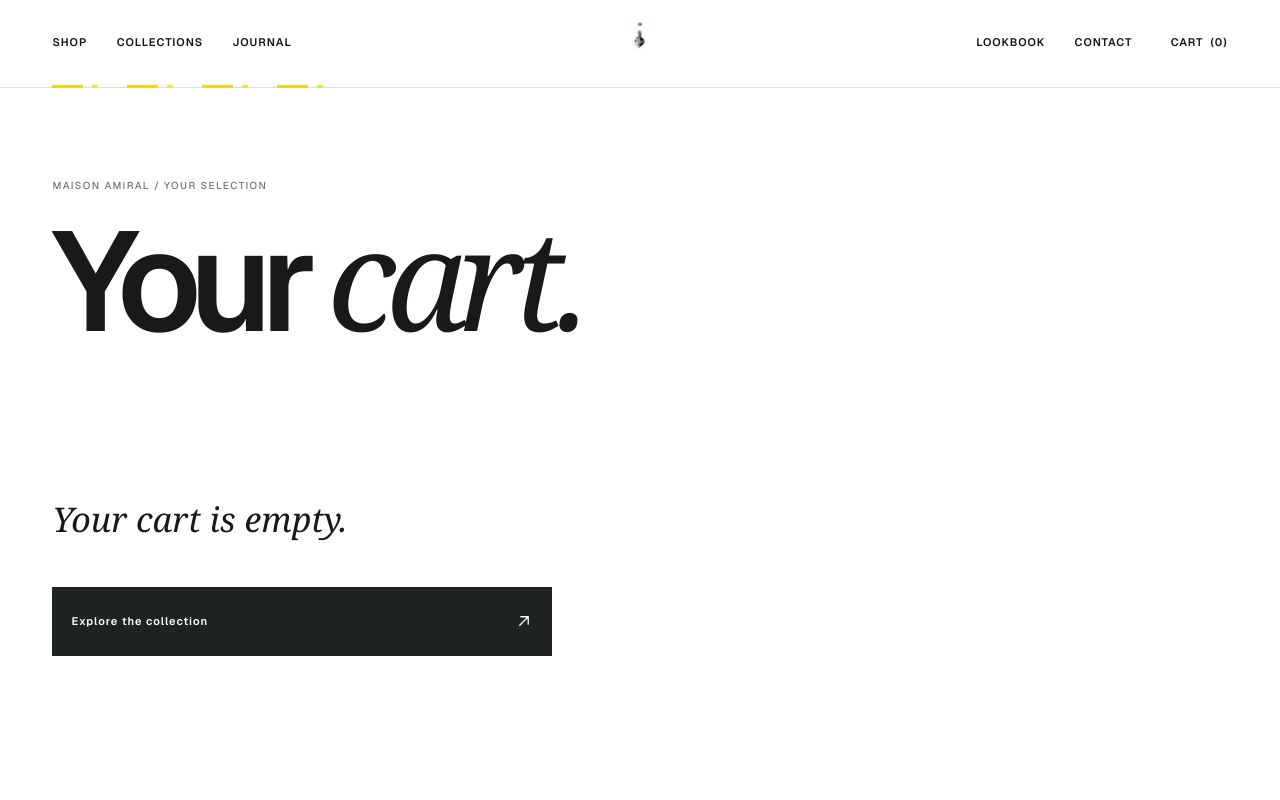
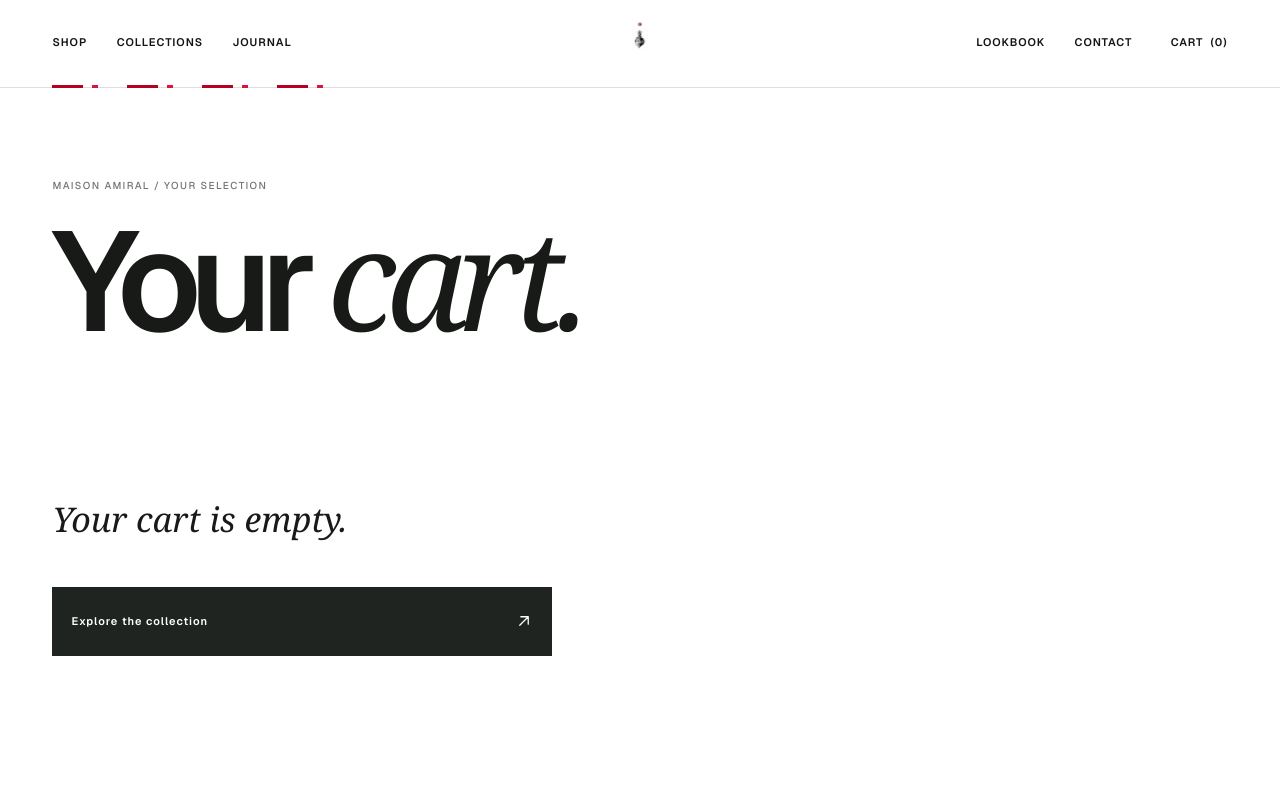
Before and after one commit to Tee-star-black/maisonamiral, a Next.js app: page /cart in a window 1280 px wide. Shown: the top 800 px of the page. Built offline with nearby package versions, Linux system fonts and the light colour scheme.

Commit message:
Apply Bloody Red and white accents to src/components/store-header.module.css

```diff
--- a/src/components/store-header.module.css
+++ b/src/components/store-header.module.css
@@ -62,7 +62,7 @@
 
 @media(max-width:900px){.mobileMenu nav{max-height:calc(100dvh - 100px);overflow-y:auto;overscroll-behavior:contain}}
 
-/* Site-wide Redline signature: narrow, segmented yellow signal line. */
+/* Site-wide signature: narrow, segmented Bloody Red and white line. */
 .header::after {
   content:"";
   position:absolute;
@@ -72,7 +72,7 @@
   width:min(300px,37vw);
   height:3px;
   pointer-events:none;
-  background:repeating-linear-gradient(90deg,#ffd500 0 31px,transparent 31px 40px,#ffdf2d 40px 46px,transparent 46px 75px);
+  background:repeating-linear-gradient(90deg,#b50022 0 31px,transparent 31px 40px,#d9153b 40px 46px,transparent 46px 75px);
 }
-.desktopNav a:hover,.cart:hover { border-bottom-color:#efc600; color:#151515; }
+.desktopNav a:hover,.cart:hover { border-bottom-color:#b50022; color:#151515; }
 @media(max-width:680px) { .header::after { left:16px; width:min(180px,42vw); height:2px; } }
```
